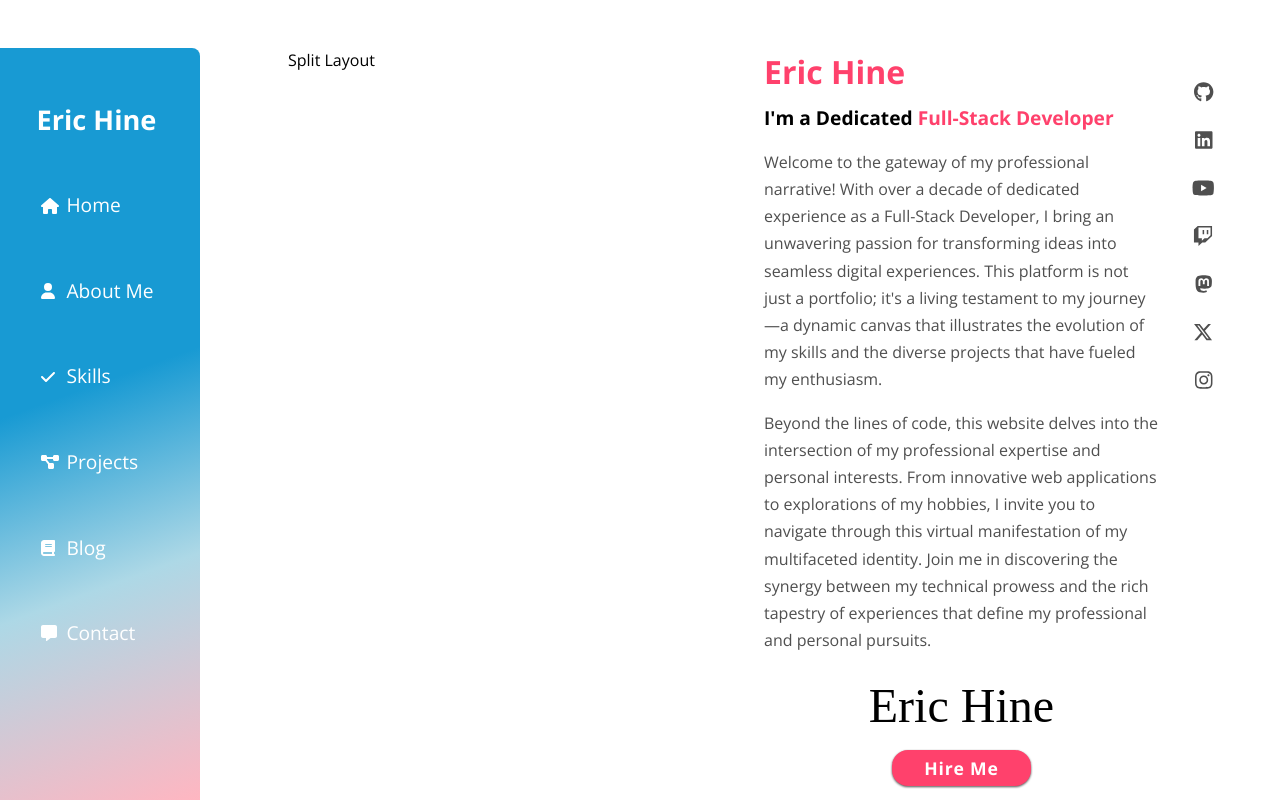
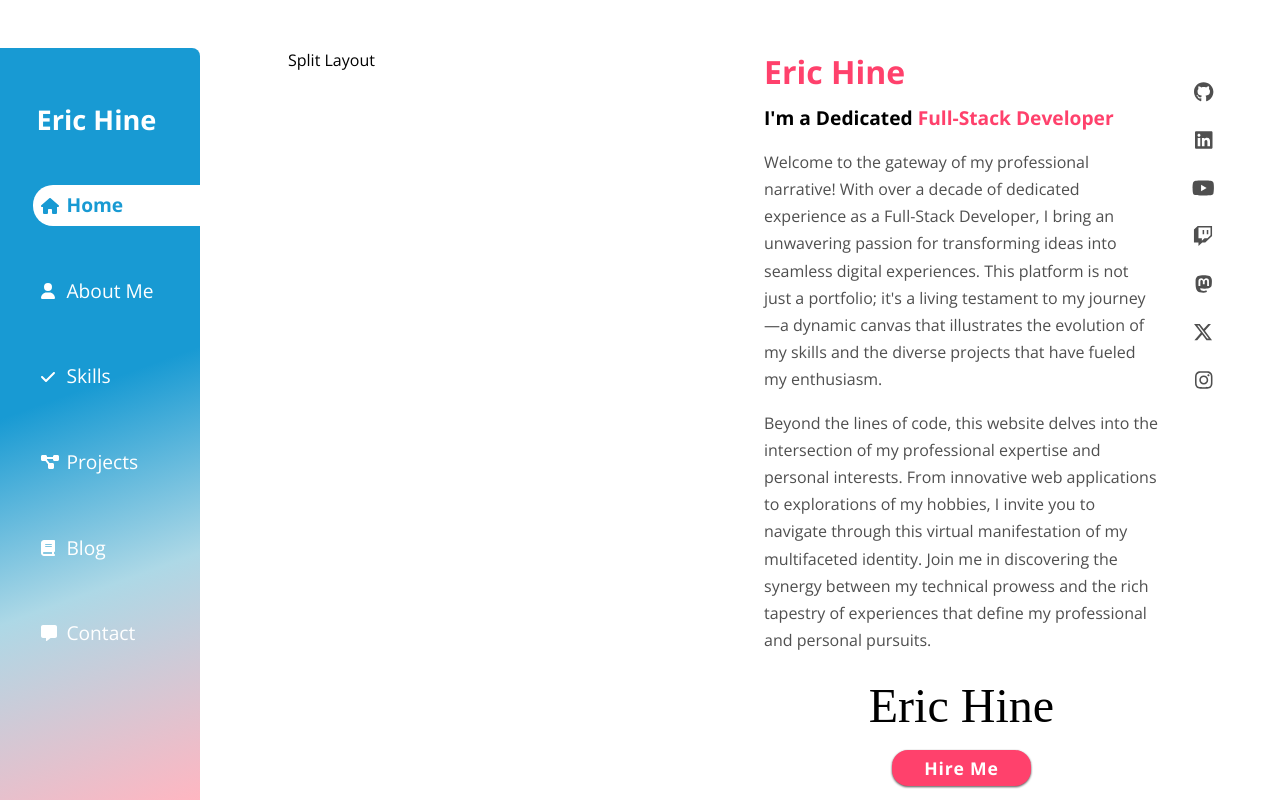
Before and after one commit to R-Daneel0livaw/portfolio, a React (Vite) app: page / in a window 1280 px wide. Built offline with nearby package versions, Linux system fonts and the light colour scheme; a web font is replaced by a local one.

Commit message:
Nav Item Current Selection Routing and Styling.

```diff
--- a/src/App.tsx
+++ b/src/App.tsx
@@ -4,6 +4,7 @@ import routes from "./routes";
 import ErrorPage from "./pages/ErrorPage";
 
 export default function App() {
+
   const router = createBrowserRouter(
     [
       {
--- a/src/components/Main/Layout.tsx
+++ b/src/components/Main/Layout.tsx
@@ -1,14 +1,22 @@
-import { Outlet } from "react-router-dom";
+import { Outlet, useLocation } from "react-router-dom";
 import Navigation from "../Navigation/Navigation";
-import { Suspense } from "react";
+import { Suspense, useEffect, useState } from "react";
 import Loading from "../Loading";
 import styles from "./MainLayout.module.css";
+import PathConstants from "../../routes/pathConstants";
 
 export default function Layout() {
+  const [currentPage, setCurrentPage] = useState(PathConstants.HOME);
+
+  const location = useLocation();
+  useEffect(() => {
+    setCurrentPage(location.pathname);
+  }, [location]);
+
   return (
     <>
       <div className={styles.gridContainer}>
-        <Navigation />
+        <Navigation currentPage={currentPage} setCurrentPage={setCurrentPage}/>
         <main className={styles.layoutContainer}>
           <Suspense fallback={<Loading />}>
             <Outlet />
--- a/src/components/Navigation/NavItem/NavItem.module.css
+++ b/src/components/Navigation/NavItem/NavItem.module.css
@@ -23,6 +23,12 @@
     font-weight: bold;
 }
 
+.activeNavItem {
+    background-color: #FFF;
+    color: #189AD3;
+    font-weight: bold;
+}
+
 .navItem a {
     background-color: inherit;
     color: inherit;
--- a/src/components/Navigation/NavItem/NavItem.tsx
+++ b/src/components/Navigation/NavItem/NavItem.tsx
@@ -1,6 +1,6 @@
 import { IconDefinition } from "@fortawesome/free-solid-svg-icons";
 import { FontAwesomeIcon } from "@fortawesome/react-fontawesome";
-import { ReactNode } from "react";
+import { Dispatch, ReactNode, SetStateAction } from "react";
 import { Link } from "react-router-dom";
 import styles from "./NavItem.module.css";
 
@@ -8,11 +8,27 @@ interface NavItemProps {
   to: string;
   icon: IconDefinition;
   children: ReactNode;
+  currentPage: string;
+  setCurrentPage: Dispatch<SetStateAction<string>>;
 }
 
-export default function NavItem({ icon, to, children }: NavItemProps) {
+export default function NavItem({
+  icon,
+  to,
+  children,
+  currentPage,
+  setCurrentPage,
+}: NavItemProps) {
+  const isActive = currentPage === to;
+  const handleClick = () => {
+    setCurrentPage(to);
+  };
+
   return (
-    <li className={styles.navItem}>
+    <li
+      className={`${styles.navItem} ${isActive ? styles.activeNavItem : ""}`}
+      onClick={handleClick}
+    >
       <i className={styles.navItemIcon}>
         <FontAwesomeIcon icon={icon} />
       </i>
--- a/src/components/Navigation/Navigation.tsx
+++ b/src/components/Navigation/Navigation.tsx
@@ -2,28 +2,34 @@ import PathConstants from "../../routes/pathConstants";
 import styles from "./Navigation.module.css";
 import { faHouse, faUser, faCheck, faDiagramProject, faBook, faMessage } from "@fortawesome/free-solid-svg-icons";
 import NavItem from "./NavItem/NavItem";
+import { Dispatch, SetStateAction } from "react";
 
-export default function Navigation() {
+interface LayoutProps {
+  currentPage: string;
+  setCurrentPage: Dispatch<SetStateAction<string>>;
+}
+
+export default function Navigation({ currentPage, setCurrentPage }: LayoutProps) {
   return (
     <nav className={styles.sidebar}>
       <h2 className={styles.navHeader}>Eric Hine</h2>
       <ul className={styles.navList}>
-        <NavItem icon={faHouse} to={PathConstants.HOME}>
+        <NavItem icon={faHouse} to={PathConstants.HOME} currentPage={currentPage} setCurrentPage={setCurrentPage}>
           Home
         </NavItem>
-        <NavItem icon={faUser} to={PathConstants.ABOUT}>
+        <NavItem icon={faUser} to={PathConstants.ABOUT} currentPage={currentPage} setCurrentPage={setCurrentPage}>
           About Me
         </NavItem>
-        <NavItem icon={faCheck} to={PathConstants.SKILLS}>
+        <NavItem icon={faCheck} to={PathConstants.SKILLS} currentPage={currentPage} setCurrentPage={setCurrentPage}>
           Skills
         </NavItem>
-        <NavItem icon={faDiagramProject} to={PathConstants.PROJECTS}>
+        <NavItem icon={faDiagramProject} to={PathConstants.PROJECTS} currentPage={currentPage} setCurrentPage={setCurrentPage}>
           Projects
         </NavItem>
-        <NavItem icon={faBook} to={PathConstants.BLOG}>
+        <NavItem icon={faBook} to={PathConstants.BLOG} currentPage={currentPage} setCurrentPage={setCurrentPage}>
           Blog
         </NavItem>
-        <NavItem icon={faMessage} to={PathConstants.CONTACT}>
+        <NavItem icon={faMessage} to={PathConstants.CONTACT} currentPage={currentPage} setCurrentPage={setCurrentPage}>
           Contact
         </NavItem>
       </ul>
```
